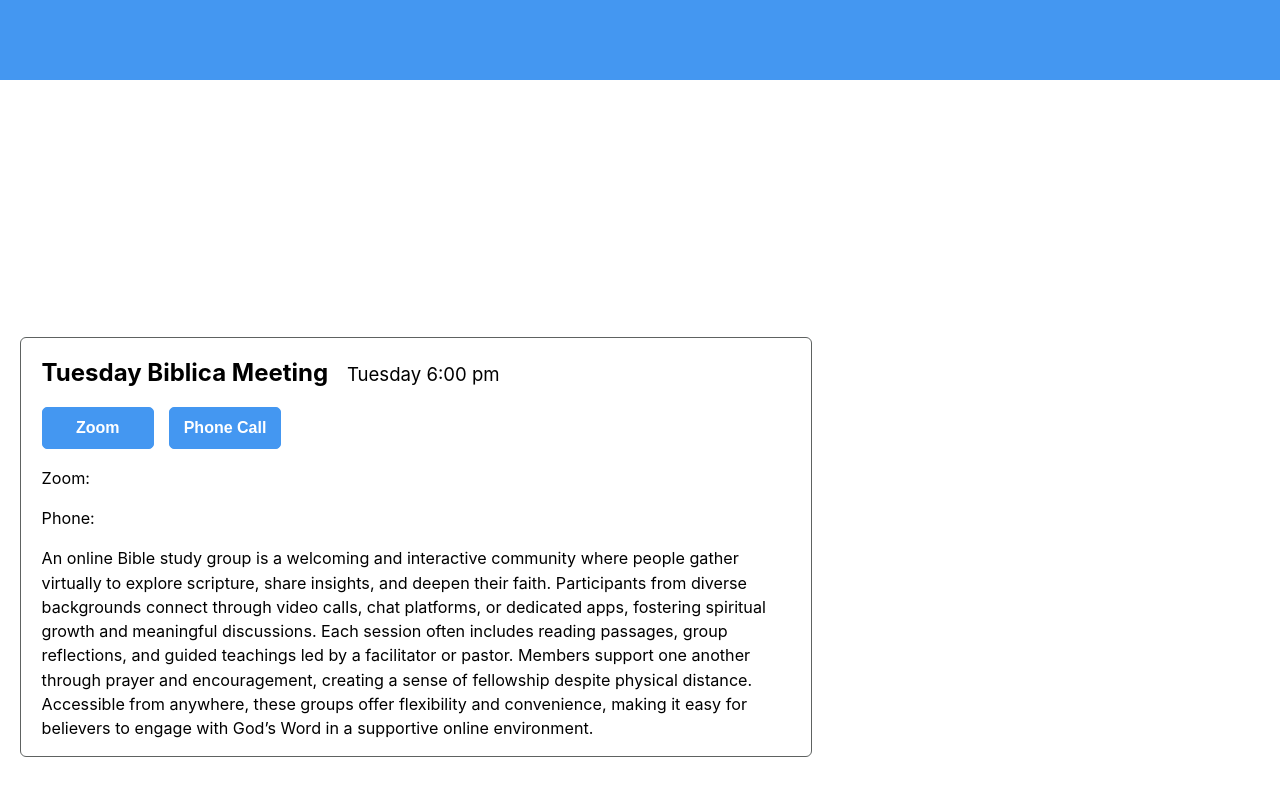
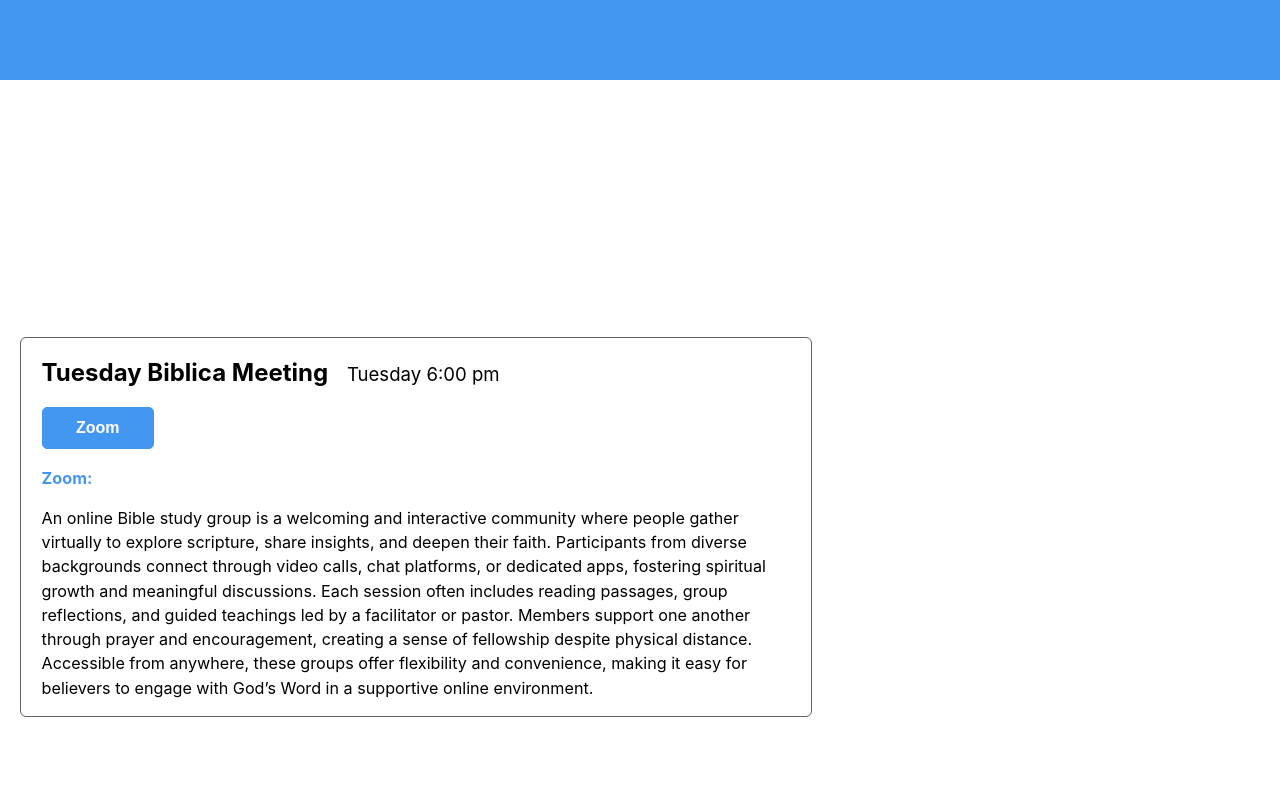
Before and after one commit to nburuchara/obs, a React (Create React App) app: page / in a window 1280 px wide. Shown: the top 796 px of the page. Built offline with nearby package versions, Linux system fonts and the light colour scheme.

Commit message:
Landing page

```diff
--- a/src/landing/LandingPg.js
+++ b/src/landing/LandingPg.js
@@ -85,6 +85,11 @@ const Styles = styled.div  `
     padding-left: 2.5%;
 }
 
+.carousel-container p {
+    line-height: 1.5;
+    font-size: 101%;
+}
+
 .carousel-container-call-btns button {
     padding: 1.5%;
     background-color: #4497f1;
@@ -98,10 +103,13 @@ const Styles = styled.div  `
     margin-right: 2%;
 }
 
-.carousel-container p {
-    line-height: 1.5;
+.carousel-container-call-details p {
+    font-weight: bolder;
+    color: #4497f1;
+}
+
+.carousel-container-meeting-details p {
     font-weight: normal;
-    font-size: 101%;
 }
 
 `
@@ -131,13 +139,15 @@ export default class LandingPage extends Component {
                                     <h2>Tuesday Biblica Meeting<label>Tuesday 6:00 pm</label></h2>
                                     <div className='carousel-container-call-btns'>
                                         <button>Zoom</button>
-                                        <button>Phone Call</button>
+                                        {/* <button>Phone Call</button> */}
+                                    </div>
+                                    <div className='carousel-container-call-details'>
+                                        <p>Zoom: <label></label></p>
+                                        {/* <p>Phone: <label></label></p> */}
                                     </div>
                                     <div className=''>
-                                        <p>Zoom: <label></label></p>
-                                        <p>Phone: <label></label></p>
+                                        <p>An online Bible study group is a welcoming and interactive community where people gather virtually to explore scripture, share insights, and deepen their faith. Participants from diverse backgrounds connect through video calls, chat platforms, or dedicated apps, fostering spiritual growth and meaningful discussions. Each session often includes reading passages, group reflections, and guided teachings led by a facilitator or pastor. Members support one another through prayer and encouragement, creating a sense of fellowship despite physical distance. Accessible from anywhere, these groups offer flexibility and convenience, making it easy for believers to engage with God’s Word in a supportive online environment.</p>
                                     </div>
-                                    <p>An online Bible study group is a welcoming and interactive community where people gather virtually to explore scripture, share insights, and deepen their faith. Participants from diverse backgrounds connect through video calls, chat platforms, or dedicated apps, fostering spiritual growth and meaningful discussions. Each session often includes reading passages, group reflections, and guided teachings led by a facilitator or pastor. Members support one another through prayer and encouragement, creating a sense of fellowship despite physical distance. Accessible from anywhere, these groups offer flexibility and convenience, making it easy for believers to engage with God’s Word in a supportive online environment.</p>
                                 </div>
                             </div>
                             <div className='meetings-options'>
```
